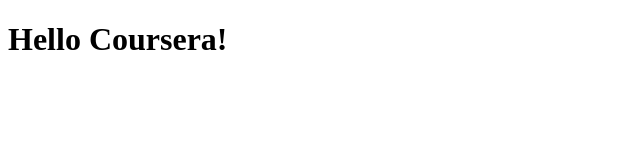
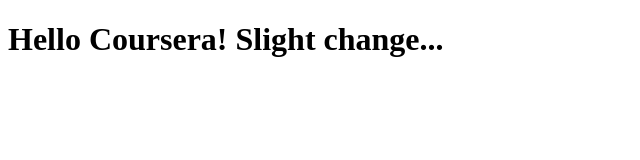
Before and after one commit to joshfcg/coursera-test, a plain HTML site: page site/index.html in a window 1280 px wide. Shown: the whole page, without its empty margins (0-640 px from the left). Drawn offline with Linux system fonts and the light colour scheme.

Commit message:
small addition

```diff
--- a/site/index.html
+++ b/site/index.html
@@ -4,7 +4,7 @@
 	<title>Hello Coursera!</title>
 </head>
 <body>
-<h1>Hello Coursera!
+<h1>Hello Coursera! Slight change...
 </h1>
 </body>
 </html>
```
